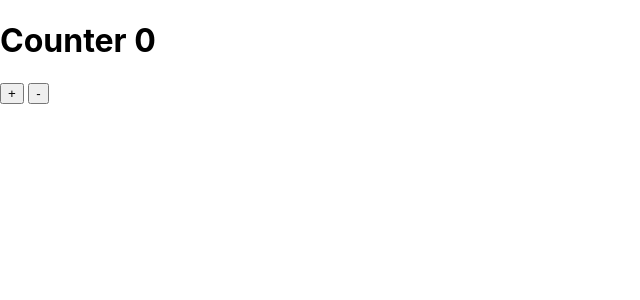
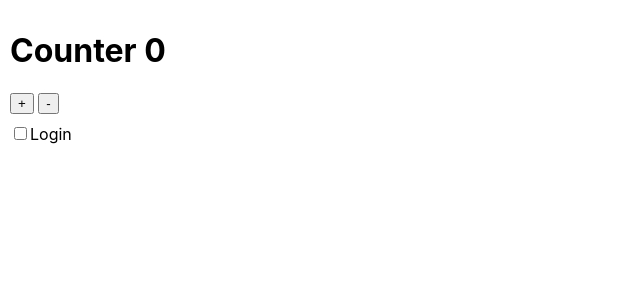
Before and after one commit to DougSherlock/learn-redux, a React (Create React App) app: page / in a window 1280 px wide. Shown: the top 300 px of the page, without its empty margins (0-640 px from the left). Built offline with nearby package versions, Linux system fonts and the light colour scheme.

Commit message:
Added login checkbox

```diff
--- a/src/App.js
+++ b/src/App.js
@@ -1,6 +1,6 @@
 import React from 'react';
 import { useSelector, useDispatch } from 'react-redux'; //doug - useSelector provides access to the redux state
-import { increment, decrement } from './actions';
+import { increment, decrement, login } from './actions';
 
 /*---------------------------------------------------------------------------------------------
 Reference: https://www.youtube.com/watch?v=CVpUuw9XSjY
@@ -10,11 +10,21 @@ function App() {
   const isLogged = useSelector(state => state.isLogged);
   const dispatch = useDispatch(); //doug - useDispatch creates a dispatch which executes an action
   return (
-    <div className="App">
-      <h1>Counter {counter}</h1>
-      <button onClick={()=> dispatch(increment(1))}>+</button> {/* doug - call dispatch to execute the action */}
-      <button onClick={()=> dispatch(decrement(1))}>-</button>
-      { isLogged ? <h3>Valuable information I should't see</h3> : ''}
+    <div className="App" style={{padding:"10px"}}>
+      <div>
+        <h1>Counter {counter}</h1>
+        <button onClick={()=> dispatch(increment(1))}>+</button> {/* doug - call dispatch to execute the action */}
+        <button onClick={()=> dispatch(decrement(1))}>-</button>
+      </div>
+      <div>
+      <div style={{marginTop:"10px"}}>
+        <input type="checkbox" name="logged" onClick={() => dispatch(login())} />
+        <label for="logged">Login</label>
+      </div>
+      <div>
+        { isLogged ? <h3>Valuable information I should't see</h3> : ''}
+      </div>
+      </div>
     </div>
   );
 }
--- a/src/actions/index.js
+++ b/src/actions/index.js
@@ -11,3 +11,9 @@ export const decrement = (delta) => {
         amount: delta
     }
 }
+
+export const login = () => {  //doug
+    return {
+        type: 'SIGN_IN'
+    }
+}
--- a/src/index.js
+++ b/src/index.js
@@ -5,7 +5,7 @@ import App from './App';
 import * as serviceWorker from './serviceWorker';
 import { createStore } from 'redux'; //doug - import the store
 import allReducer from './reducers/index';
-import { Provider } from 'react-redux';
+import { Provider } from 'react-redux'; //doug - Provider connects the global state to app
 
 //------------------------------------------------------------
 //doug - store is a global state -----------------------------
```
